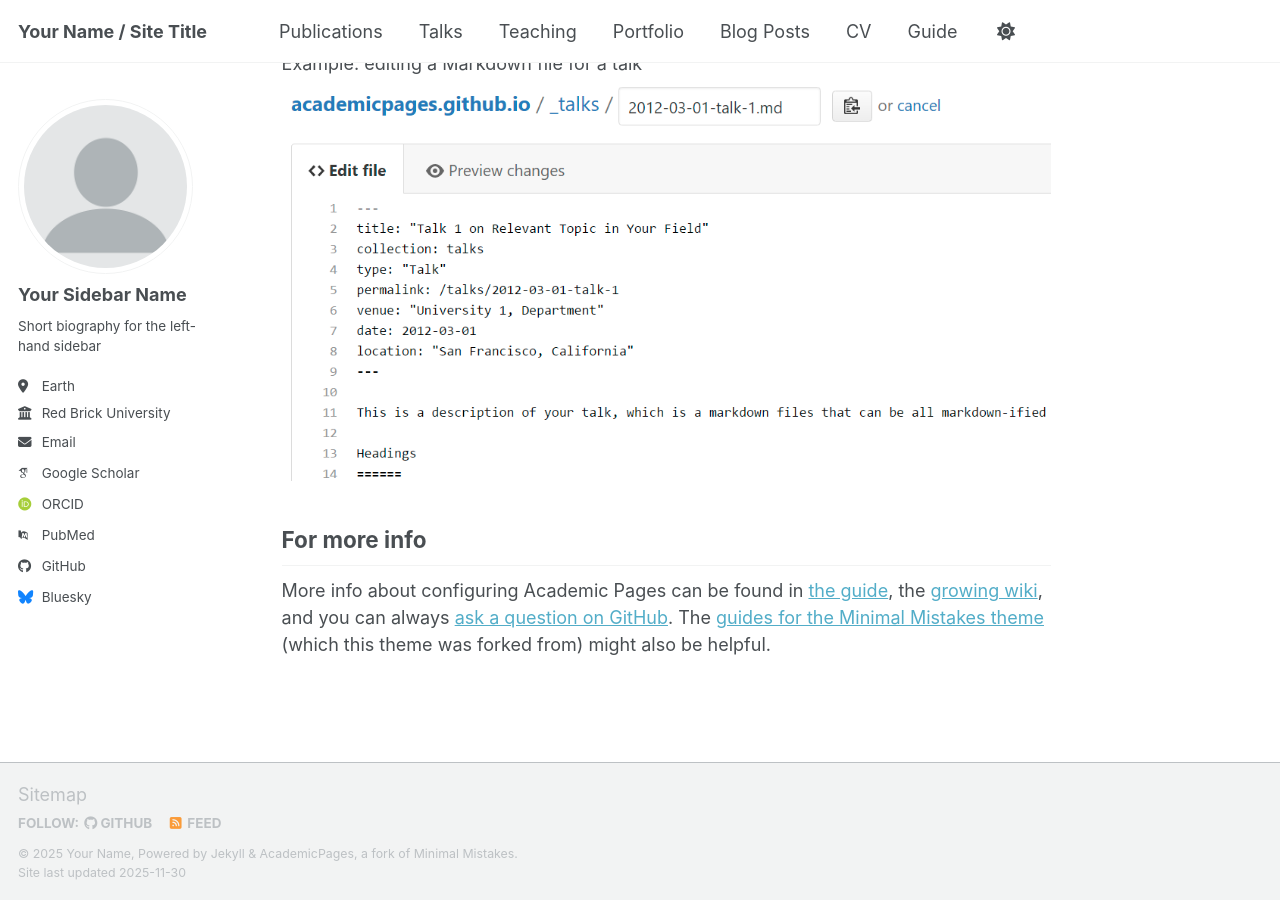
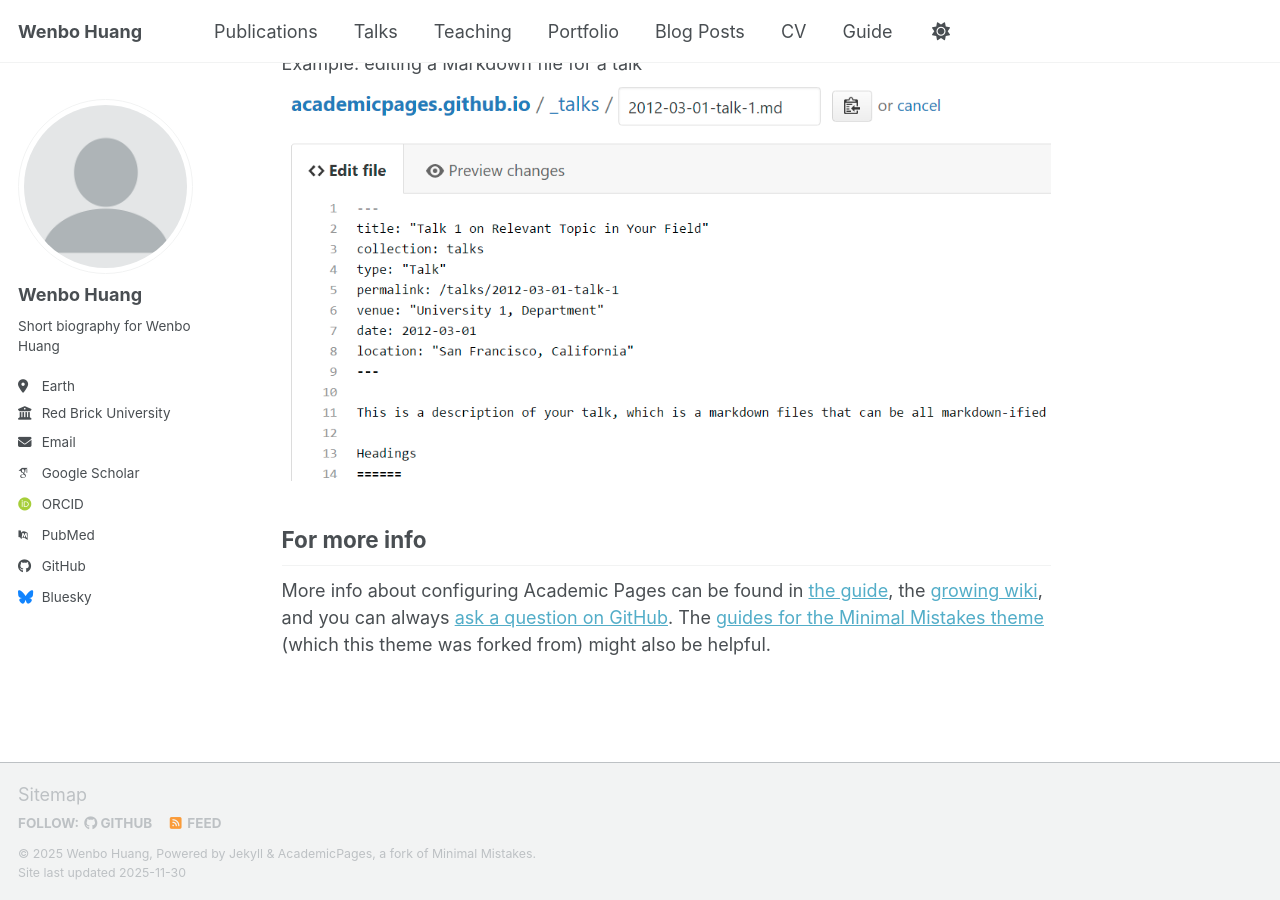
Before and after one commit to WenboHuang3/wenbohuang3.github.io, a Jekyll site: the page built from _pages/about.md, in a window 1280 px wide and 900 px high, scrolled down 2718 px. Built offline with Jekyll 4.4.1, drawn with Linux system fonts in a browser that asks for light colours; some web fonts are replaced; a script bundle is joined from its source files by our own code; library files that are not in the unit come from our copies.

Commit message:
Update _config.yml

```diff
--- a/_config.yml
+++ b/_config.yml
@@ -9,11 +9,11 @@
 # Basic Site Settings
 locale                   : "en-US"
 site_theme               : "default" # Currently available options are "default", "air"
-title                    : "Your Name / Site Title"
+title                    : "Wenbo Huang"
 title_separator          : "-"
-name                     : &name "Your Name"
-description              : &description "Your Name's academic portfolio"   # Update this with a general description of your site, this is the default if not overridden by a page
-url                      : https://academicpages.github.io # The base hostname & protocol for your site e.g. "https://[your GitHub username].github.io",
+name                     : &name "Wenbo Huang"
+description              : &description "Wenbo Huang's academic portfolio"   # Update this with a general description of your site, this is the default if not overridden by a page
+url                      : https://wenbohuang3.github.io/ # The base hostname & protocol for your site e.g. "https://[your GitHub username].github.io",
                                                            # or if you already have some other page hosted on Github then use "https://[your GitHub username].github.io/[Your Repo Name]"
 baseurl                  : "" # the subpath of your site, e.g. "/blog"
 repository               : "academicpages/academicpages.github.io"
@@ -24,9 +24,9 @@
 author:
   # Biographic information
   avatar           : "profile.png"
-  name             : "Your Sidebar Name"
+  name             : "Wenbo Huang"
   pronouns         : # example: "she/her"
-  bio              : "Short biography for the left-hand sidebar"
+  bio              : "Short biography for Wenbo Huang"
   location         : "Earth"
   employer         : "Red Brick University"
   uri              : # URL
```
